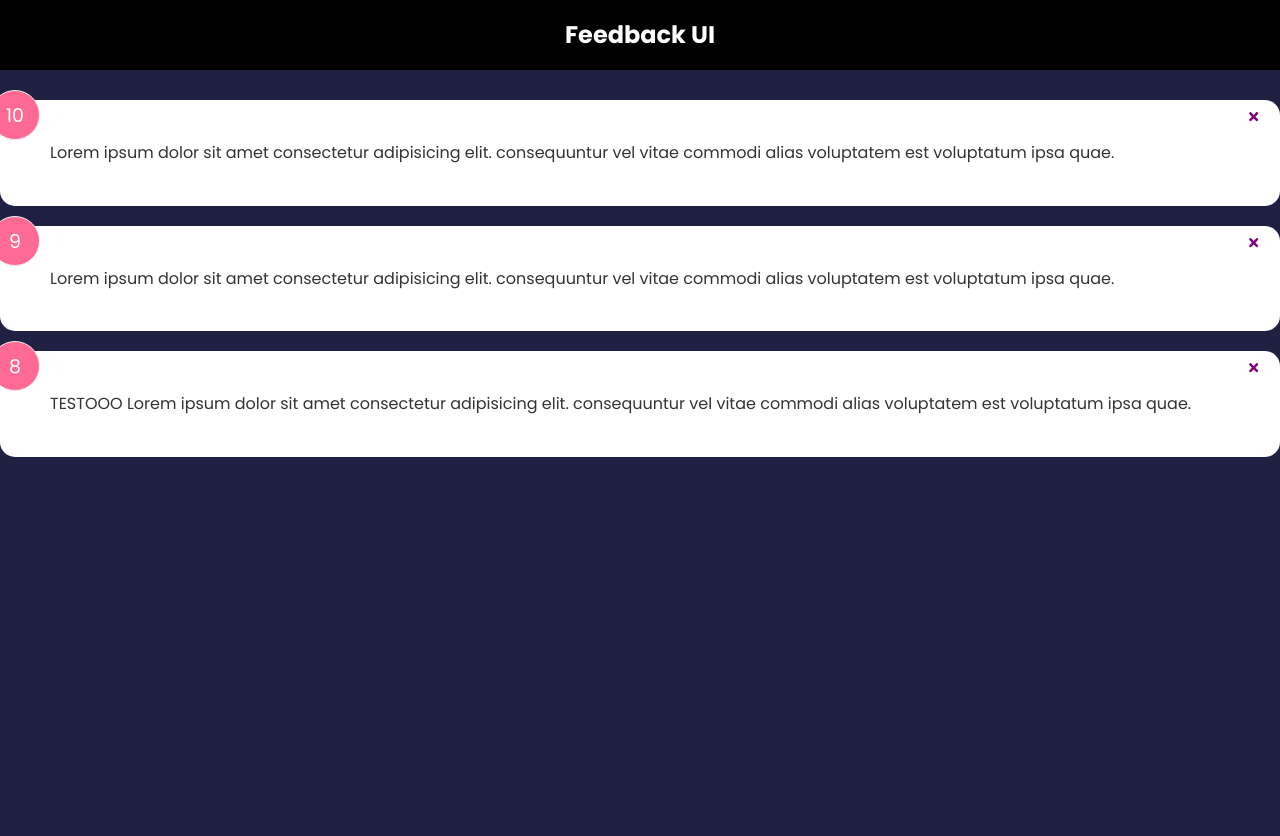
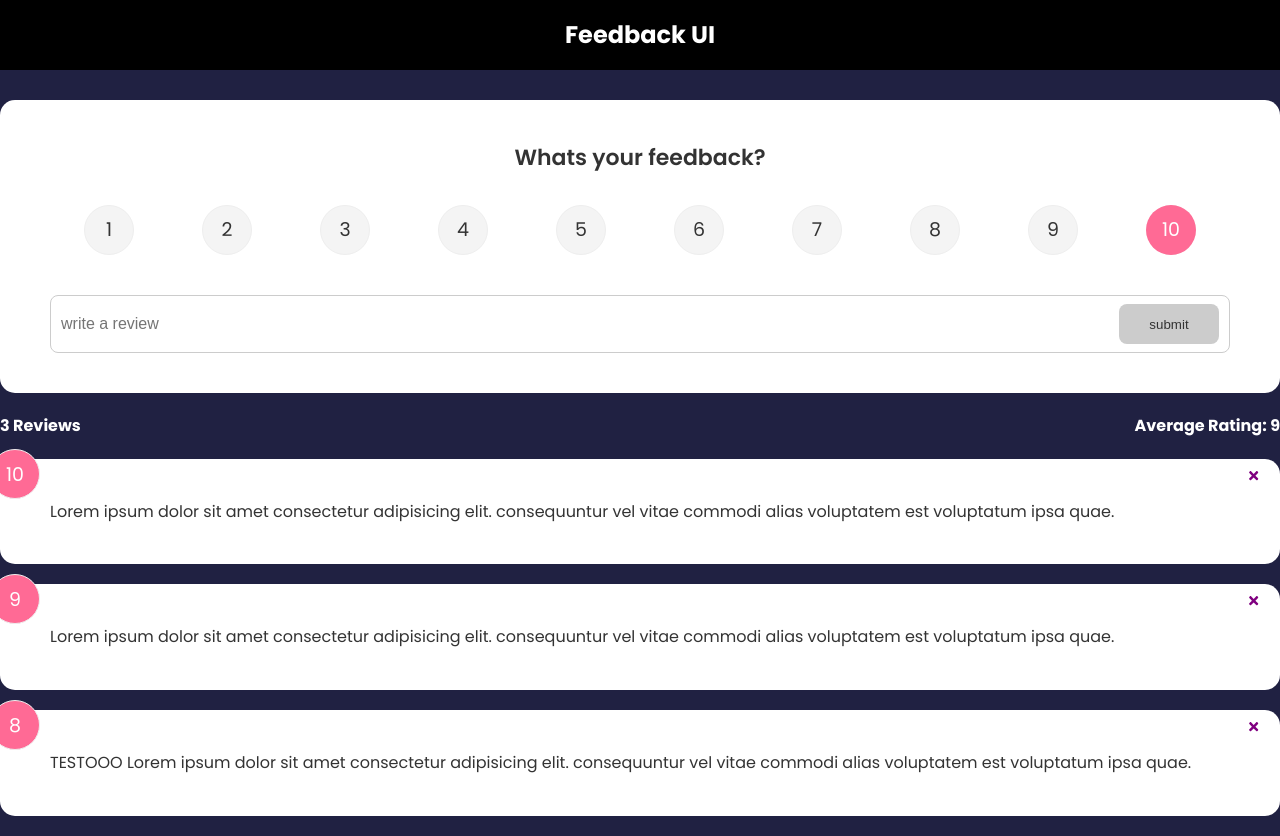
Before and after one commit to MaxSchollum/Feedback-App, a React (Create React App) app: page / in a window 1280 px wide. Before the commit the page ends 800 px from the top, so only its background shows below. Built offline with nearby package versions, Linux system fonts and the light colour scheme.

Commit message:
built adding feedback

```diff
--- a/src/App.js
+++ b/src/App.js
@@ -1,10 +1,12 @@
+import { v4 as uuidv4 } from 'uuid'
 import { useState } from 'react'
 import React from 'react'
 import Header from "./Components/Header.jsx"
-import FeedbackItem from "./Components/FeedbackItem.jsx"
 import FeedbackList from "./Components/FeedbackList.jsx"
+import FeedbackStats from "./Components/FeedbackStats.jsx"
 import FeedbackData from './Data/FeedbackData.js'
-console.log(FeedbackData)
+import FeedbackForm from './Components/FeedbackForm.jsx'
+
 
 function App() {
 
@@ -16,10 +18,17 @@
         }
     }
 
+    const addFeedback = (newFeedback) => {
+        newFeedback.id = uuidv4()
+        setFeedback([newFeedback, ...feedback])
+    }
+
     return (
         <>
             <Header />
             <div className="Container">
+                <FeedbackForm handleAdd={addFeedback}/>
+                <FeedbackStats feedback={feedback}/>
                 <FeedbackList
                 feedback={feedback}
                 handleDelete={deleteFeedback} />
--- /dev/null
+++ b/src/Components/FeedbackForm.jsx
@@ -0,0 +1,56 @@
+import React from 'react'
+import { useState } from 'react'
+import Card from './Shared/Card.jsx'
+import Button from './Shared/Button.jsx'
+import RatingSelect from './RatingSelect.jsx'
+
+function FeedbackForm({handleAdd}) {
+  const [text, setText] = useState("")
+  const [rating, setRating] = useState(10)
+  const [btnDisabled, setBtnDisabled] = useState(true)
+  const [message, setMessage] = useState("")
+
+  const handleTextChange = (e) => {
+    if(text === "") {
+      setBtnDisabled(true)
+      setMessage(null)
+    } else if (text.length <= 10) {
+      setBtnDisabled(true)
+      setMessage("Please enter more than ten chars")
+    } else {
+      setBtnDisabled(false)
+      setMessage(null)
+    }
+
+  setText(e.target.value)
+  }
+
+  const handleSubmit = (e) => {
+    e.preventDefault()
+    if (text.length > 10) {
+      const newFeedback = {
+        text: text,
+        rating: rating
+      }
+      handleAdd(newFeedback)
+      setText("")
+    }
+
+  }
+
+  return (
+    <Card>
+      <form onSubmit={handleSubmit}>
+        <h2>Whats your feedback?</h2>
+          <RatingSelect select={(rating) => setRating(rating)} />
+        <div className="input-group">
+          <input onChange={handleTextChange} type="text" placeholder='write a review' value={text} />
+          <Button type="submit" version="primary" isDisabled={btnDisabled}> submit </Button>
+        </div>
+          {message && <div className='message' >{message}</div>}
+      </form>
+    </Card>
+  )
+}
+
+export default FeedbackForm
--- a/src/Components/FeedbackList.jsx
+++ b/src/Components/FeedbackList.jsx
@@ -1,3 +1,4 @@
+import {motion, AnimatePresence} from "framer-motion"
 import React from 'react'
 import FeedbackItem from './FeedbackItem'
 
@@ -8,17 +9,38 @@
         )
     }
 
-
     return (
         <div className="feedback-list">
+            <AnimatePresence>
                 {feedback.map((item) => (
+                    <motion.div
+                        key={item.id}
+                        initial={{opacity: 0}}
+                        animate={{opacity: 1}}
+                        exit={{opacity: 0}}
+
+                        >
                         <FeedbackItem
                         key={item.id}
                         item={item}
                         handleDelete={handleDelete} />
+                    </motion.div>
                 ))}
+            </AnimatePresence>
         </div>
     )
+
+
+    // return (
+    //     <div className="feedback-list">
+    //         {feedback.map((item) => (
+    //             <FeedbackItem
+    //             key={item.id}
+    //             item={item}
+    //             handleDelete={handleDelete} />
+    //         ))}
+    //     </div>
+    // )
 }
 
 export default FeedbackList
--- /dev/null
+++ b/src/Components/FeedbackStats.jsx
@@ -0,0 +1,20 @@
+import React from 'react'
+
+function FeedbackStats({ feedback }) {
+
+  let average = feedback.reduce((acc, cur) => {
+    return acc + cur.rating
+  }, 0) / feedback.length
+
+  average = average.toFixed(1).replace(/[.,]0$/,'')
+
+  return (
+    <div className='feedback-stats'>
+      <h4>{feedback.length} Reviews</h4>
+      <h4>Average Rating: {isNaN(average) ? "No Ratings Yet" : average} </h4>
+    </div>
+  )
+}
+
+
+export default FeedbackStats
--- /dev/null
+++ b/src/Components/RatingSelect.jsx
@@ -0,0 +1,31 @@
+import React from 'react'
+import { useState } from 'react'
+
+const RatingSelect = ({select}) => {
+    const [selected, setSelected] = useState(10)
+
+    const handleChange = (e) => {
+        setSelected(+e.target.value)
+        select(+e.target.value)
+    }
+
+    return (
+        <ul className='rating'>
+            {[...Array(10).keys()].map((num) => (
+                <li key={num + 1}>
+                <input
+                    type="radio"
+                    id={`num${num + 1}`}
+                    name="rating"
+                    value={num + 1}
+                    onChange={handleChange}
+                    checked={selected === num + 1}
+                />
+                <label htmlFor={`num${num + 1}`}>{num + 1}</label>
+                </li>
+            ))}
+        </ul>
+      );
+}
+
+export default RatingSelect
--- /dev/null
+++ b/src/Components/Shared/Button.jsx
@@ -0,0 +1,18 @@
+import React from 'react'
+
+function Button( { children, version, type, isDisabled }) {
+  return (
+    <button type={type} disabled={isDisabled} className={`btn btn-${version}`}>
+      {children}
+    </button>
+  )
+}
+
+Button.defaultProps = {
+  version: 'primary',
+  type: "button",
+  isDisabled: false
+};
+/* this is fucking bullshit - the default codeblock isnt working!*/
+
+export default Button
```
Also changed, not shown: package.json (+15 -11 lines), src/Pages/About.jsx (added, +9 -0 lines), 1 other file (tests, documents, lock files or other folders). Lines whose indentation alone changed are shown as unchanged.
